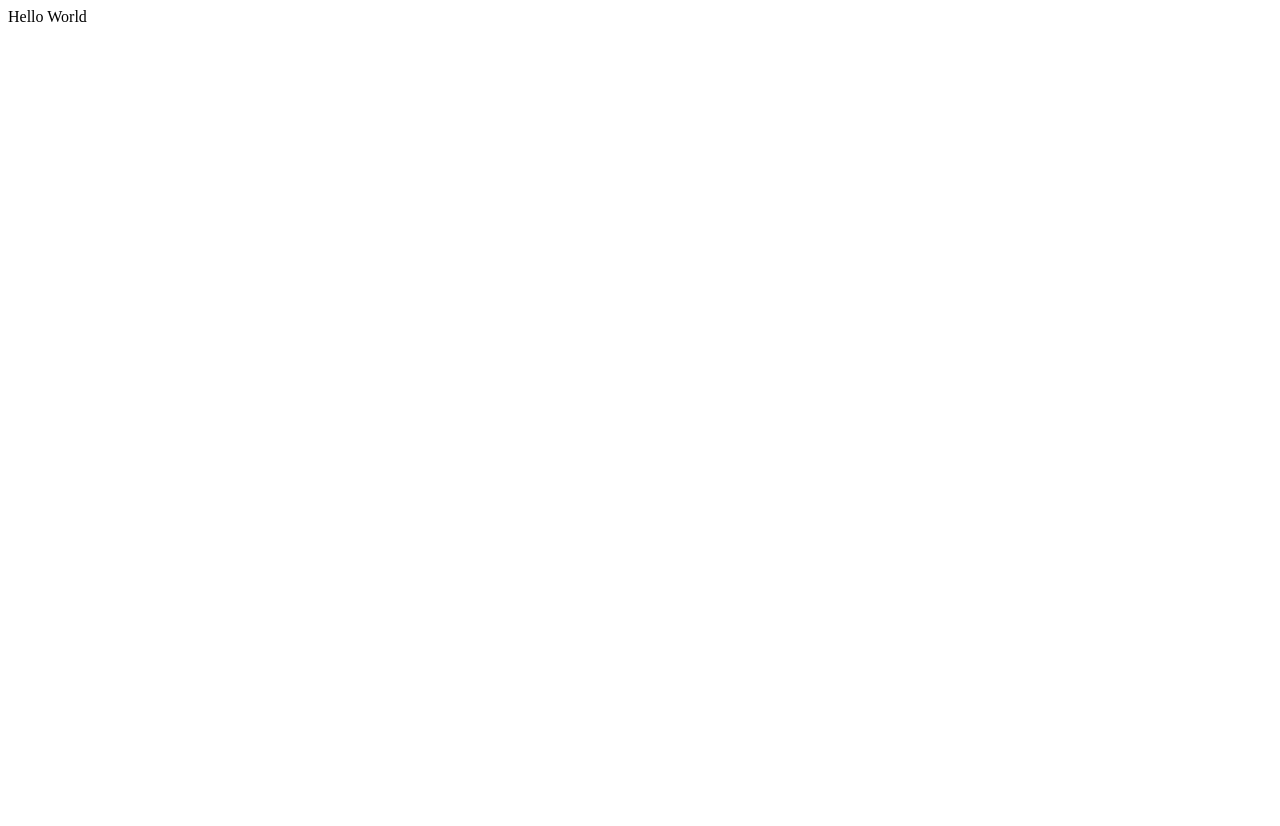
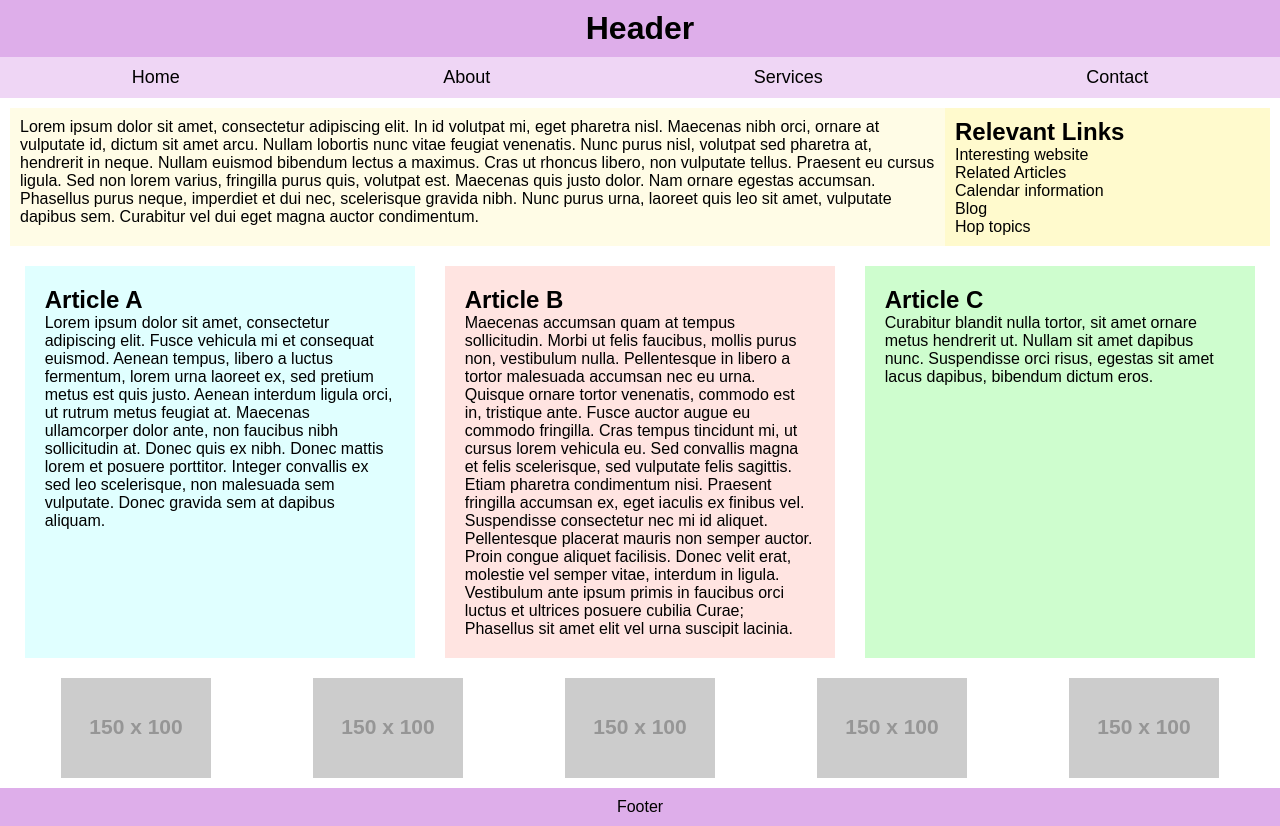
Before and after one commit to portiaportia/website-v1, a website: page csce242/index.html in a window 1280 px wide. Before the commit the page ends 800 px from the top, so only its background shows below. Drawn offline with Linux system fonts and the light colour scheme; placeholder pictures from the web are drawn by us.

Commit message:
adding a movie.json

```diff
--- a/csce242/index.html
+++ b/csce242/index.html
@@ -1,9 +1,64 @@
 <!<!DOCTYPE html>
 <html>
   <head>
-
+    <link rel="stylesheet" href="styles.css">
   </head>
   <body>
-    <p>Hello World</p>
+      <header class="header">
+        <h1>Header</h1>
+      </header>
+
+      <nav class="navbar">
+        <ul>
+          <li><a href="#">Home</a></li>
+          <li><a href="#">About</a></li>
+          <li><a href="#">Services</a></li>
+          <li><a href="#">Contact</a></li>
+        </ul>
+      </nav>
+
+      <section class="main-section">
+        <article class=main-content>
+            <p>Lorem ipsum dolor sit amet, consectetur adipiscing elit. In id volutpat mi, eget pharetra nisl. Maecenas nibh orci, ornare at vulputate id, dictum sit amet arcu. Nullam lobortis nunc vitae feugiat venenatis. Nunc purus nisl, volutpat sed pharetra at, hendrerit in neque. Nullam euismod bibendum lectus a maximus. Cras ut rhoncus libero, non vulputate tellus. Praesent eu cursus ligula. Sed non lorem varius, fringilla purus quis, volutpat est. Maecenas quis justo dolor. Nam ornare egestas accumsan. Phasellus purus neque, imperdiet et dui nec, scelerisque gravida nibh. Nunc purus urna, laoreet quis leo sit amet, vulputate dapibus sem. Curabitur vel dui eget magna auctor condimentum.</p>
+        </article>
+        <aside class="sidebar">
+          <h2>Relevant Links</h2>
+          <ul>
+            <li><a href="#">Interesting website</a></li>
+            <li><a href="#">Related Articles</a></li>
+            <li><a href="#">Calendar information</a></li>
+            <li><a href="#">Blog</a></li>
+            <li><a href="#">Hop topics</a></li>
+          </ul>
+        </aside>
+      </section>
+
+      <section class="articles">
+        <article class="article">
+          <h2>Article A</h2>
+          Lorem ipsum dolor sit amet, consectetur adipiscing elit. Fusce vehicula mi et consequat euismod. Aenean tempus, libero a luctus fermentum, lorem urna laoreet ex, sed pretium metus est quis justo. Aenean interdum ligula orci, ut rutrum metus feugiat at. Maecenas ullamcorper dolor ante, non faucibus nibh sollicitudin at. Donec quis ex nibh. Donec mattis lorem et posuere porttitor. Integer convallis ex sed leo scelerisque, non malesuada sem vulputate. Donec gravida sem at dapibus aliquam.
+        </article>
+        <article class="article">
+          <h2>Article B</h2>
+          Maecenas accumsan quam at tempus sollicitudin. Morbi ut felis faucibus, mollis purus non, vestibulum nulla. Pellentesque in libero a tortor malesuada accumsan nec eu urna. Quisque ornare tortor venenatis, commodo est in, tristique ante. Fusce auctor augue eu commodo fringilla. Cras tempus tincidunt mi, ut cursus lorem vehicula eu. Sed convallis magna et felis scelerisque, sed vulputate felis sagittis. Etiam pharetra condimentum nisi. Praesent fringilla accumsan ex, eget iaculis ex finibus vel. Suspendisse consectetur nec mi id aliquet. Pellentesque placerat mauris non semper auctor. Proin congue aliquet facilisis. Donec velit erat, molestie vel semper vitae, interdum in ligula. Vestibulum ante ipsum primis in faucibus orci luctus et ultrices posuere cubilia Curae; Phasellus sit amet elit vel urna suscipit lacinia.
+        </article>
+        <article class="article">
+          <h2>Article C</h2>
+          Curabitur blandit nulla tortor, sit amet ornare metus hendrerit ut. Nullam sit amet dapibus nunc. Suspendisse orci risus, egestas sit amet lacus dapibus, bibendum dictum eros.
+        </article>
+      </section>
+
+      <section class="images">
+        <img src="http://via.placeholder.com/150x100">
+        <img src="http://via.placeholder.com/150x100">
+        <img src="http://via.placeholder.com/150x100">
+        <img src="http://via.placeholder.com/150x100">
+        <img src="http://via.placeholder.com/150x100">
+      </section>
+
+      <footer class="footer">
+        <p>Footer</p>
+      </footer>
+    <script src="script.js"></script>
   </body>
 </html>
--- /dev/null
+++ b/csce242/json/movies.json
@@ -0,0 +1,3 @@
+{
+    "title":"movie1"
+}
--- /dev/null
+++ b/csce242/script.js
@@ -0,0 +1,6 @@
+"use strict"
+
+let form = document.forms.my;
+let elem = form.one;
+
+alert(elem.value);
--- /dev/null
+++ b/csce242/styles.css
@@ -0,0 +1,115 @@
+* {
+    box-sizing:border-box;
+    padding:0;
+    margin:0;
+    font-family:Arial, Helvetica, sans-serif;
+}
+
+a {
+    color:black;
+}
+
+.header {
+    background:hsl(288, 59%, 80%);
+    text-align:center;
+    padding:10px;
+}
+
+/*Navigation bar*/
+.navbar ul {
+    display:flex;
+    justify-content: space-around;
+    font-size:18px;
+    list-style-type: none;
+}
+
+.navbar li {
+    flex:auto;
+    background:#efd6f5;
+    padding:10px;
+    text-align:center;
+}
+
+.navbar li:hover {
+    background:#e6c2ef;
+}
+
+.navbar li a {
+    text-decoration:none;
+}
+
+.articles {
+    padding:10px;
+}
+
+.article {
+    background-color: #abc;
+    padding: 20px;
+    flex-basis:31%;
+}
+
+.article:nth-child(1){
+    background:#E0FFFF;
+}
+
+.article:nth-child(2){
+    background:	#FFE4E1;
+}
+
+.article:nth-child(3){
+    background:#cefdce;
+}
+
+.main-section {
+    padding:10px;
+}
+
+.main-content {
+    padding:10px;
+    flex:3;
+    background:	#fffce6;
+}
+
+.sidebar {
+    padding:10px;
+    flex:1;
+    background:#fffacd;
+}
+
+.sidebar li {
+    list-style-type:none;
+}
+
+.sidebar a {
+    text-decoration:none;
+}
+
+.images {
+    display:flex;
+    justify-content: space-around;
+    flex-wrap: wrap;
+    padding:10px;
+}
+
+.footer {
+    background:#deaeea;
+    padding:10px;
+    text-align:center;
+}
+
+@media (min-width: 900px) {
+    .articles, .main-section {
+        display:flex;
+        justify-content:space-around;
+    }
+}
+
+@media all and (max-width:400px){
+    .navbar ul {
+        flex-direction:column;
+    }
+
+    .navbar ul li {
+        text-align:center;
+    }
+}
```
Also changed, not shown: package.json (added, +23 -0 lines), 4 other files.
